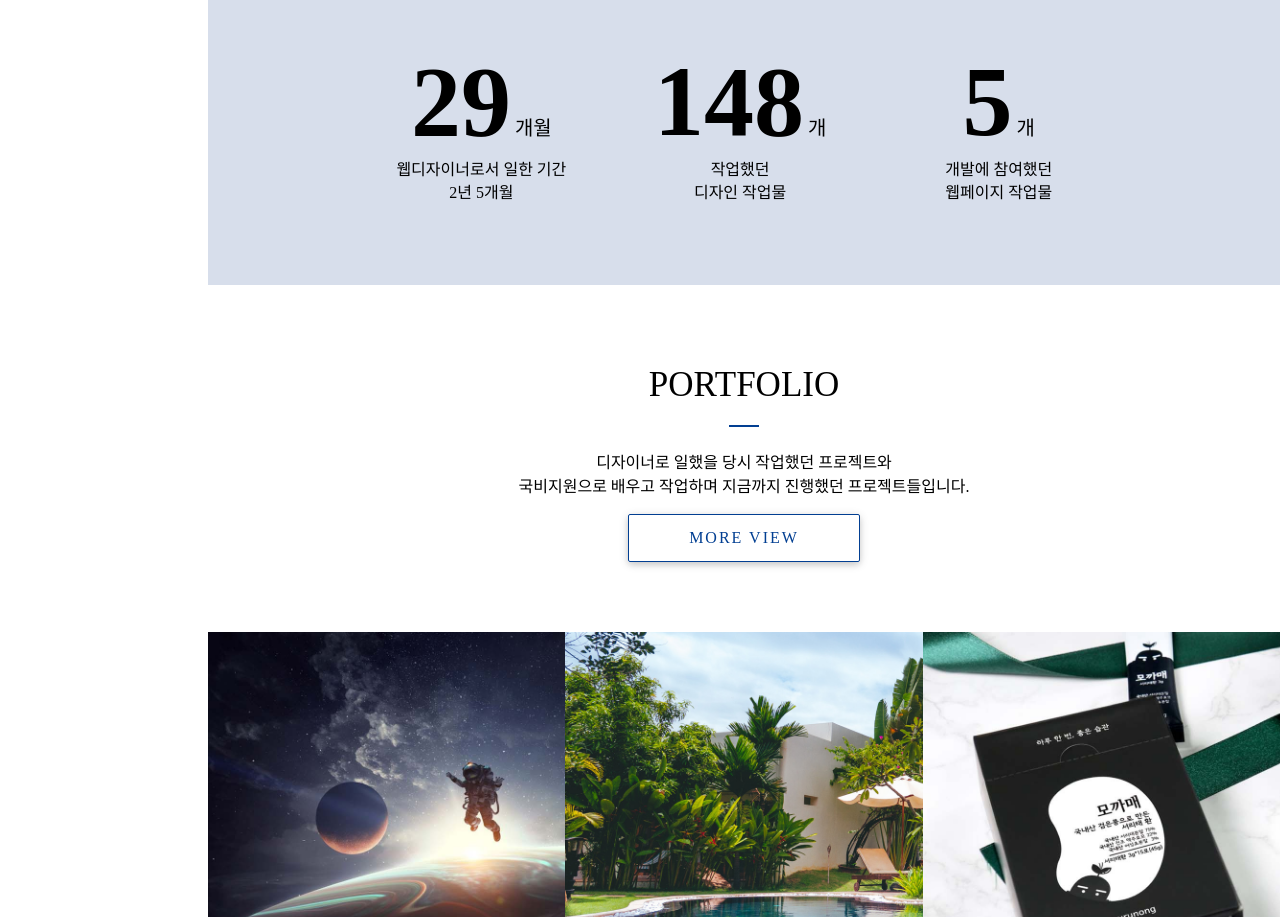
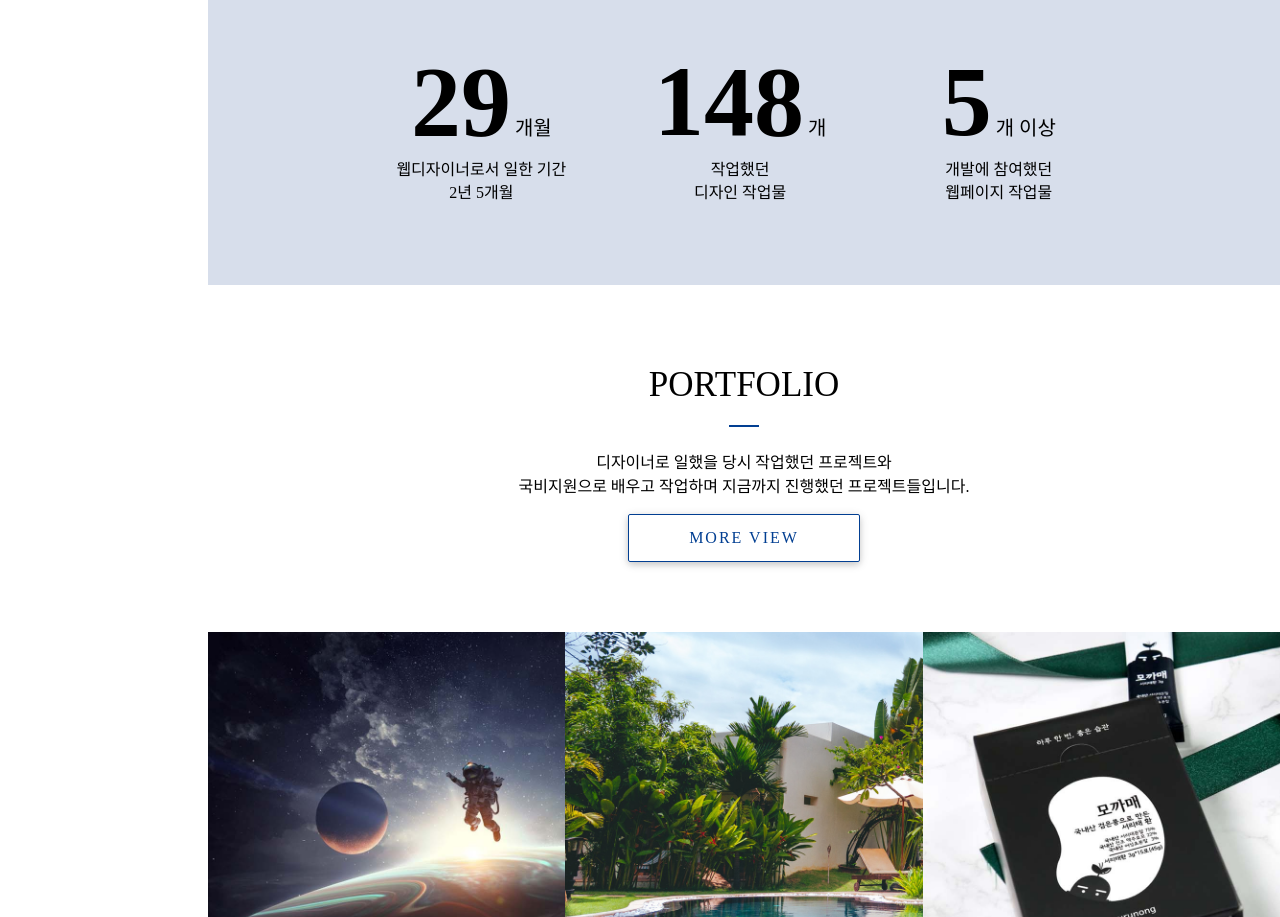
Before and after one commit to Choinahyeon/00.choi_portfolio, a plain HTML site: page index.html in a window 1280 px wide. Shown: the part 969-1886 px from the top of the page. Drawn offline with nearby package versions, Linux system fonts and the light colour scheme; a web font is replaced by a local one.

Commit message:
Update index.html

```diff
--- a/index.html
+++ b/index.html
@@ -404,7 +404,7 @@
 
                     <div class="cont cont_03">
                         <span class="number">5</span>
-                        <span class="unit">개</span>
+                        <span class="unit">개 이상</span>
                         <div class="stxt">
                             <p>
                                 개발에 참여했던<br>
```
